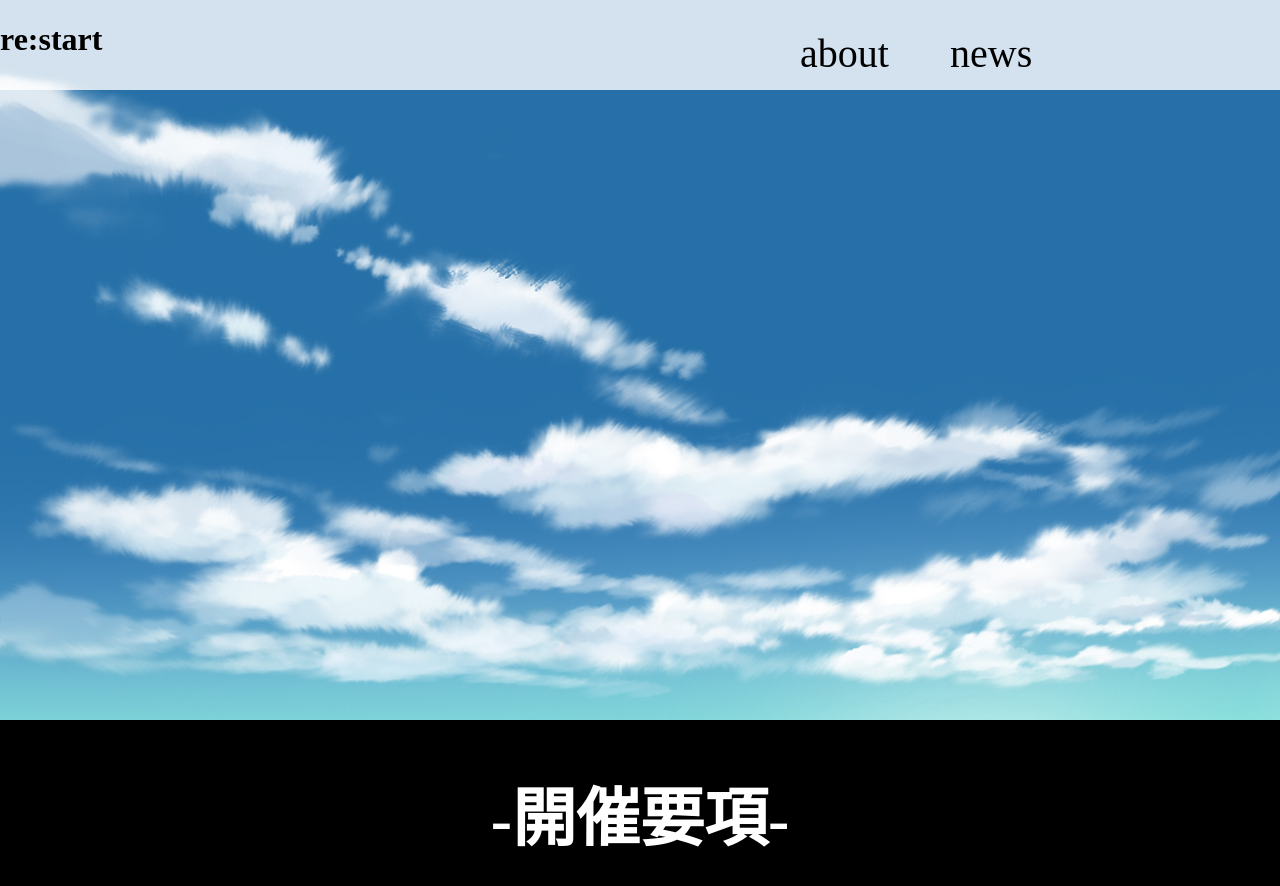
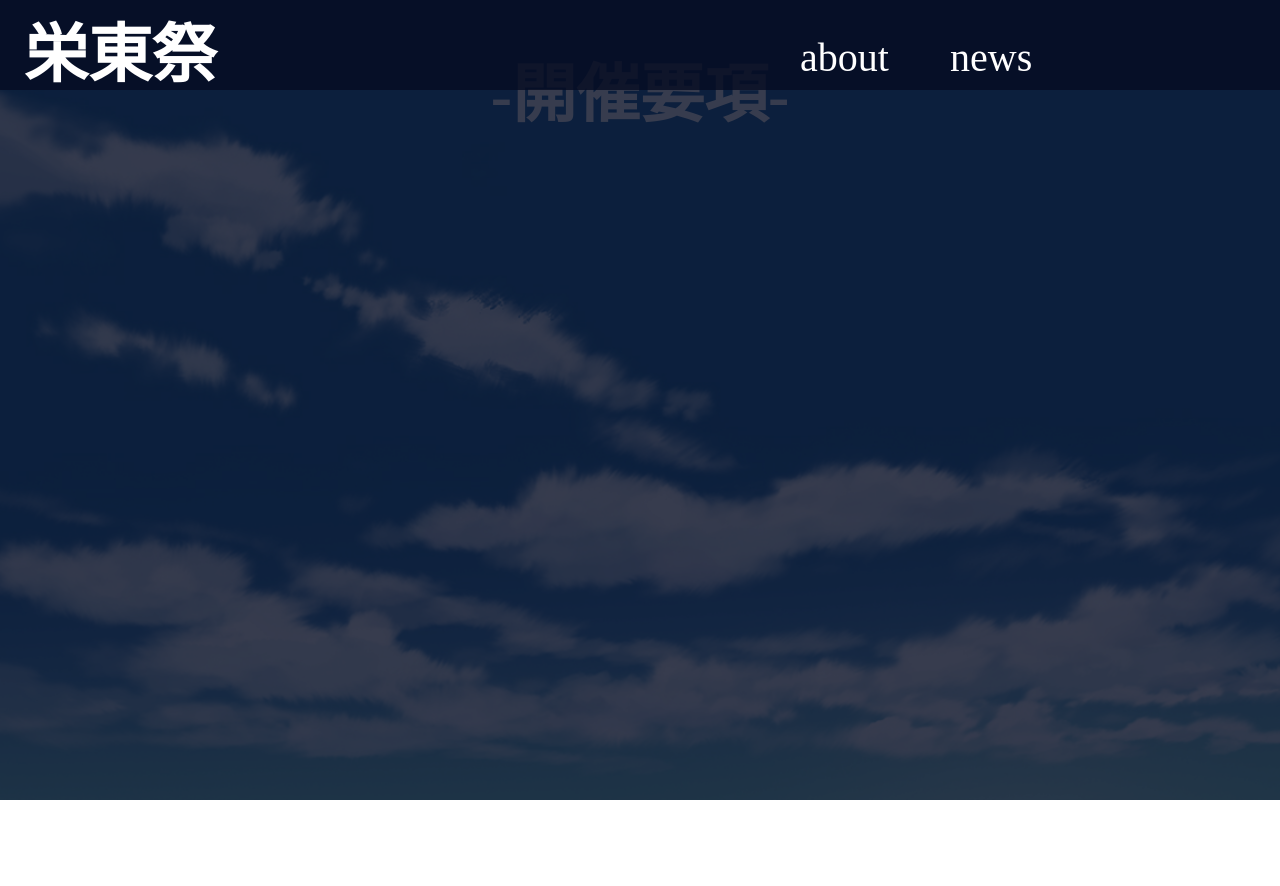
Before and after one commit to nana1177/play, a Nuxt app: page / in a window 1280 px wide. Shown: the top 886 px of the page. After the commit the page ends 800 px from the top, so only its background shows below. Built offline with nearby package versions, Linux system fonts and the light colour scheme.

Commit message:
いろいろ

```diff
--- /dev/null
+++ b/assets/style.css
@@ -0,0 +1,11 @@
+.all{
+    background-color: aliceblue;
+}
+.header{
+    background-color: rgba(255, 255, 255, 0.8);
+    position: fixed;
+    top: 0px;
+    width: 100%;
+    height: 90px;
+    z-index: 5;
+}
--- a/components/mainpage.vue
+++ b/components/mainpage.vue
@@ -1,7 +1,13 @@
 <template>
 <div class=all>
   <header class="header">
-    <h1>re:start</h1>
+    <NuxtLink
+    to=""
+    tag="div">
+      <h1 class="sakae-home">
+        栄東祭
+      </h1>
+    </NuxtLink>
     <NuxtLink
     to="about"
     tag="div"
@@ -16,7 +22,6 @@
     </NuxtLink>
   </header>
   <div class="main">
-    <img src='~@/static/sky.jpg' class="home">
     <div class="titleWrapper">
     <h1 class="title">
       -開催要項-
@@ -49,20 +54,30 @@ export default {
     width: 100%;
   }
   .header{
-    background-color: rgba(255, 255, 255, 0.8);
+    background-color: rgba(6, 12, 34, 0.8);
     position: fixed;
     top: 0px;
     width: 100%;
     height: 90px;
-    z-index: 5;
+    transition: all 0.5s;
+    z-index: 997;
+  }
+  .sakae-home{
+    cursor: pointer;
+    cursor: hand;
+    color: rgb(255, 255, 255);
+    font-size: 8vh;
+    position: absolute;
+    top: -5vh;
+    left: 3vh;
   }
   .about-button{
-    color: rgb(0, 0, 0);
+    color: rgb(255, 255, 255);
     font-size: 40px;
     position: absolute;
     display: inline-block;
     text-decoration: none;
-    top: 30px;
+    top: 4.3vh;
     left: 800px;
     cursor: pointer;
     cursor: hand;
@@ -74,7 +89,7 @@ export default {
     content: '';
     width: 100%;
     height: 2px;
-    background: #333;
+    background: rgb(255, 255, 255);
     opacity: 0;
     visibility: hidden;
     transition: .3s;
@@ -85,12 +100,12 @@ export default {
     visibility: visible;
   }
   .news-button{
-    color: rgb(0, 0, 0);
+    color: rgb(255, 255, 255);
     font-size: 40px;
     position: absolute;
     display: inline-block;
     text-decoration: none;
-    top: 30px;
+    top: 4.3vh;
     left: 950px;
     cursor: pointer;
     cursor: hand;
@@ -102,7 +117,7 @@ export default {
     content: '';
     width: 100%;
     height: 2px;
-    background: #333;
+    background: rgb(255, 255, 255);
     opacity: 0;
     visibility: hidden;
     transition: .3s;
@@ -113,14 +128,20 @@ export default {
     visibility: visible;
   }
   .main{
-     position: relative;
+    position: absolute;
+    background: url(~@/static/sky.jpg) top center;
+    width: 100%;
+    height: 100vh;
+    background-size: cover;
   }
-  .home{
-    width: 100%;
-    height: 100%;
-    position: relative;
-    opacity: 0;
-    z-index: 0;
+  .main::before{
+    content: "";
+    background: rgba(6, 12, 34, 0.8);
+    position: absolute;
+    bottom: 0;
+    top: 0;
+    left: 0;
+    right: 0;
   }
   .titleWrapper {
     text-align: center;
--- a/nuxt.config.js
+++ b/nuxt.config.js
@@ -9,7 +9,7 @@ export default {
   head: {
     title: 'play',
     htmlAttrs: {
-      lang: 'en'
+      lang: 'jp'
     },
     meta: [
       { charset: 'utf-8' },
@@ -24,6 +24,7 @@ export default {
 
   // Global CSS: https://go.nuxtjs.dev/config-css
   css: [
+    'assets/style.css',
   ],
 
   // Plugins to run before rendering page: https://go.nuxtjs.dev/config-plugins
--- a/pages/about.vue
+++ b/pages/about.vue
@@ -1,6 +1,27 @@
 <template>
   <div>
-    <h1>about</h1>
+  <header class="header">
+    <NuxtLink
+    to=""
+    tag="div">
+      <h1 class="sakae-home">
+        栄東祭
+      </h1>
+    </NuxtLink>
+    <NuxtLink
+    to="about"
+    tag="div"
+    class="about-button">
+      about
+    </NuxtLink>
+    <NuxtLink
+    to="news"
+    tag="div"
+    class="news-button">
+      news
+    </NuxtLink>
+  </header>
+  <p>about</p>
   </div>
 </template>
 
```
